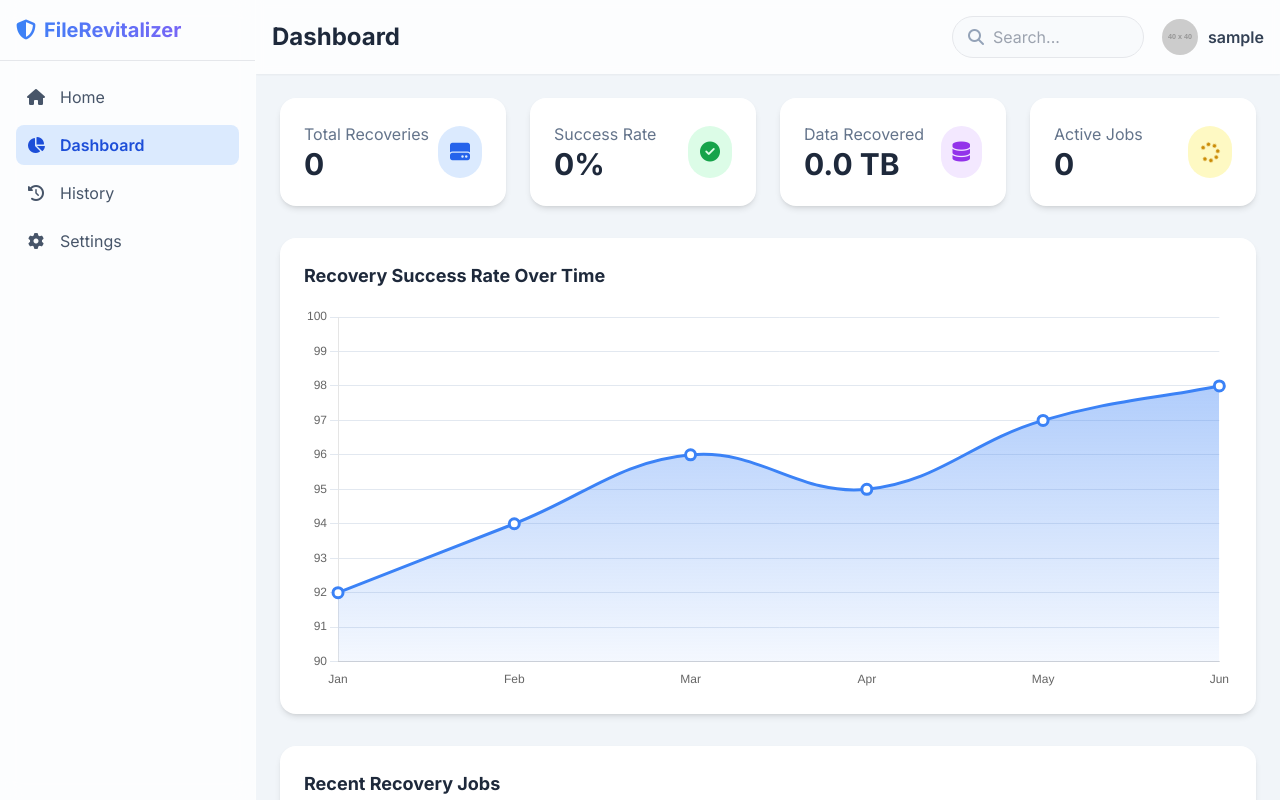
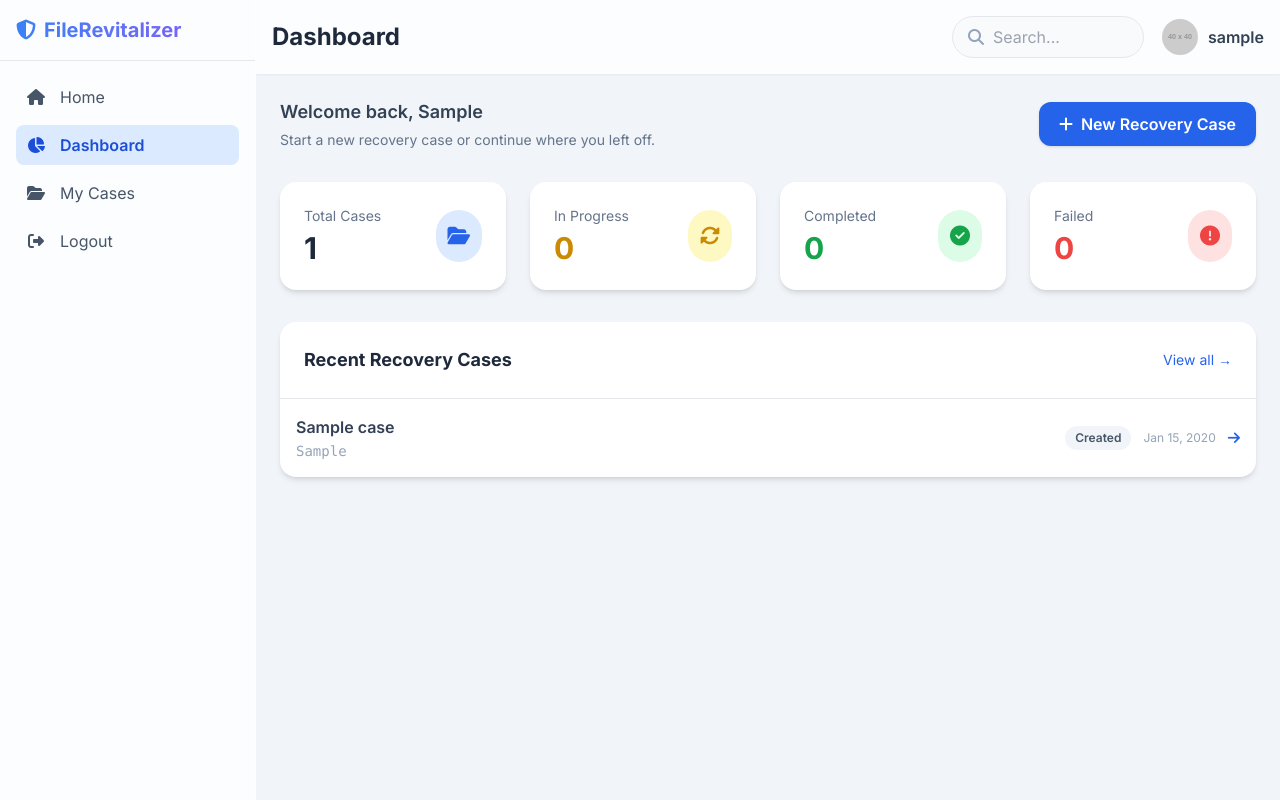
Before and after one commit to iShowError/File-revitalizer, a Django app: page /dashboard/ in a window 1280 px wide. Run offline with Django 5.2, Linux system fonts and the light colour scheme; a user stored in the database is signed in; tables that the repository leaves empty hold one stand-in row (values such as "Sample post"); grey boxes labelled with a size stand in for pictures from a placeholder-image service; data that the repository does not hold is empty; some libraries are stand-ins or nearby versions.

Commit message:
redesign dashboard for case-based recovery flow
Replace legacy BTRFSRecoverySession stats with RecoveryCase counts.
Stat cards now show: total cases, in-progress, completed, failed.
Added New Recovery Case CTA button and recent cases table with state
badges. Removed hardcoded Chart.js chart and fake JS activity list.

```diff
--- a/file_revitalizer/recovery/templates/dashboard.html
+++ b/file_revitalizer/recovery/templates/dashboard.html
@@ -3,10 +3,9 @@
 <head>
     <meta charset="UTF-8">
     <meta name="viewport" content="width=device-width, initial-scale=1.0">
-    <title>File Recovery Dashboard</title>
+    <title>Dashboard — File Revitalizer</title>
     <script src="https://cdn.tailwindcss.com"></script>
     <link rel="stylesheet" href="https://cdnjs.cloudflare.com/ajax/libs/font-awesome/6.4.0/css/all.min.css">
-    <script src="https://cdn.jsdelivr.net/npm/chart.js"></script>
     <style>
         /* Custom Font */
         @import url('https://fonts.googleapis.com/css2?family=Inter:wght@400;500;600;700;800&display=swap');
@@ -80,8 +79,8 @@
                 <ul class="space-y-2">
                     <li><a href="{% url 'home' %}" class="flex items-center p-2 text-slate-600 hover:bg-blue-50 hover:text-blue-600 rounded-lg transition-all"><i class="fas fa-home w-6 text-center mr-3"></i>Home</a></li>
                     <li><a href="{% url 'dashboard' %}" class="flex items-center p-2 bg-blue-100 text-blue-700 font-semibold rounded-lg"><i class="fas fa-chart-pie w-6 text-center mr-3"></i>Dashboard</a></li>
-                    <li><a href="#" class="flex items-center p-2 text-slate-600 hover:bg-blue-50 hover:text-blue-600 rounded-lg transition-all"><i class="fas fa-history w-6 text-center mr-3"></i>History</a></li>
-                    <li><a href="#" class="flex items-center p-2 text-slate-600 hover:bg-blue-50 hover:text-blue-600 rounded-lg transition-all"><i class="fas fa-cog w-6 text-center mr-3"></i>Settings</a></li>
+                    <li><a href="/cases/" class="flex items-center p-2 text-slate-600 hover:bg-blue-50 hover:text-blue-600 rounded-lg transition-all"><i class="fas fa-folder-open w-6 text-center mr-3"></i>My Cases</a></li>
+                    <li><a href="{% url 'logout' %}" class="flex items-center p-2 text-slate-600 hover:bg-red-50 hover:text-red-600 rounded-lg transition-all"><i class="fas fa-sign-out-alt w-6 text-center mr-3"></i>Logout</a></li>
                 </ul>
             </nav>
         </div>
@@ -107,69 +106,112 @@
 
             <!-- Dashboard Content -->
             <main class="p-6">
+
+                <!-- New Case CTA -->
+                <div class="mb-8 flex items-center justify-between">
+                    <div>
+                        <h3 class="text-lg font-semibold text-slate-700">Welcome back, {{ user.first_name|default:user.username }}</h3>
+                        <p class="text-slate-500 text-sm mt-1">Start a new recovery case or continue where you left off.</p>
+                    </div>
+                    <a href="/cases/" class="inline-flex items-center gap-2 bg-blue-600 hover:bg-blue-700 text-white font-semibold px-5 py-2.5 rounded-xl shadow transition-colors">
+                        <i class="fas fa-plus"></i> New Recovery Case
+                    </a>
+                </div>
+
                 <!-- Stats Cards -->
                 <div class="grid grid-cols-1 md:grid-cols-2 lg:grid-cols-4 gap-6 mb-8">
                     <div class="stat-card bg-white p-6 rounded-2xl shadow-md shine-effect reveal">
                         <div class="flex items-center justify-between">
                             <div>
-                                <p class="text-slate-500">Total Recoveries</p>
-                                <h3 class="text-3xl font-bold text-slate-800 number-scramble" data-value="{{ total_recoveries }}">0</h3>
+                                <p class="text-slate-500 text-sm">Total Cases</p>
+                                <h3 class="text-3xl font-bold text-slate-800 mt-1">{{ total_cases }}</h3>
                             </div>
-                            <div class="p-3 rounded-full bg-blue-100 text-blue-600"><i class="fas fa-hdd text-xl"></i></div>
+                            <div class="p-3 rounded-full bg-blue-100 text-blue-600"><i class="fas fa-folder-open text-xl"></i></div>
                         </div>
                     </div>
                     <div class="stat-card bg-white p-6 rounded-2xl shadow-md shine-effect reveal" style="transition-delay: 100ms;">
                         <div class="flex items-center justify-between">
                             <div>
-                                <p class="text-slate-500">Success Rate</p>
-                                <h3 class="text-3xl font-bold text-slate-800">
-                                    <span class="number-scramble" data-value="{{ success_rate }}">0</span>%
-                                </h3>
+                                <p class="text-slate-500 text-sm">In Progress</p>
+                                <h3 class="text-3xl font-bold text-yellow-600 mt-1">{{ active_cases }}</h3>
                             </div>
-                            <div class="p-3 rounded-full bg-green-100 text-green-600"><i class="fas fa-check-circle text-xl"></i></div>
+                            <div class="p-3 rounded-full bg-yellow-100 text-yellow-600"><i class="fas fa-sync-alt text-xl"></i></div>
                         </div>
                     </div>
                     <div class="stat-card bg-white p-6 rounded-2xl shadow-md shine-effect reveal" style="transition-delay: 200ms;">
                         <div class="flex items-center justify-between">
                             <div>
-                                <p class="text-slate-500">Data Recovered</p>
-                                <h3 class="text-3xl font-bold text-slate-800">
-                                    <span class="number-scramble" data-value="{{ data_recovered_tb }}">0</span> TB
-                                </h3>
+                                <p class="text-slate-500 text-sm">Completed</p>
+                                <h3 class="text-3xl font-bold text-green-600 mt-1">{{ completed_cases }}</h3>
                             </div>
-                            <div class="p-3 rounded-full bg-purple-100 text-purple-600"><i class="fas fa-database text-xl"></i></div>
+                            <div class="p-3 rounded-full bg-green-100 text-green-600"><i class="fas fa-check-circle text-xl"></i></div>
                         </div>
                     </div>
                     <div class="stat-card bg-white p-6 rounded-2xl shadow-md shine-effect reveal" style="transition-delay: 300ms;">
                         <div class="flex items-center justify-between">
                             <div>
-                                <p class="text-slate-500">Active Jobs</p>
-                                <h3 class="text-3xl font-bold text-slate-800 number-scramble" data-value="{{ active_jobs }}">0</h3>
+                                <p class="text-slate-500 text-sm">Failed</p>
+                                <h3 class="text-3xl font-bold text-red-500 mt-1">{{ failed_cases }}</h3>
                             </div>
-                            <div class="p-3 rounded-full bg-yellow-100 text-yellow-600"><i class="fas fa-spinner text-xl animate-spin"></i></div>
+                            <div class="p-3 rounded-full bg-red-100 text-red-500"><i class="fas fa-exclamation-circle text-xl"></i></div>
                         </div>
                     </div>
                 </div>
 
-                <!-- Chart -->
-                <div class="bg-white p-6 rounded-2xl shadow-md mb-8 reveal">
-                    <h3 class="text-lg font-bold text-slate-800 mb-4">Recovery Success Rate Over Time</h3>
-                    <div class="relative h-96"><canvas id="recoveryChart"></canvas></div>
+                <!-- Recent Cases -->
+                <div class="bg-white rounded-2xl shadow-md reveal">
+                    <div class="p-6 border-b flex items-center justify-between">
+                        <h3 class="text-lg font-bold text-slate-800">Recent Recovery Cases</h3>
+                        <a href="/cases/" class="text-sm text-blue-600 hover:underline">View all &rarr;</a>
+                    </div>
+                    {% if recent_cases %}
+                    <div class="divide-y divide-slate-100">
+                        {% for case in recent_cases %}
+                        <div class="p-4 hover:bg-slate-50 transition-colors">
+                            <div class="flex items-center justify-between">
+                                <div class="min-w-0">
+                                    <h4 class="font-semibold text-slate-700 truncate">{{ case.title }}</h4>
+                                    <p class="text-sm text-slate-400 mt-0.5 font-mono truncate">{{ case.device_path }}</p>
+                                </div>
+                                <div class="flex items-center gap-3 ml-4 flex-shrink-0">
+                                    {% if case.state == 'COMPLETE' %}
+                                        <span class="px-2.5 py-1 text-xs font-semibold rounded-full bg-green-100 text-green-700">Complete</span>
+                                    {% elif case.state == 'FAILED' %}
+                                        <span class="px-2.5 py-1 text-xs font-semibold rounded-full bg-red-100 text-red-700">Failed</span>
+                                    {% elif case.state == 'RECOVERING' %}
+                                        <span class="px-2.5 py-1 text-xs font-semibold rounded-full bg-orange-100 text-orange-700">Recovering</span>
+                                    {% elif case.state == 'SCANNING' %}
+                                        <span class="px-2.5 py-1 text-xs font-semibold rounded-full bg-yellow-100 text-yellow-700">Scanning</span>
+                                    {% elif case.state == 'ANALYZED' %}
+                                        <span class="px-2.5 py-1 text-xs font-semibold rounded-full bg-blue-100 text-blue-700">Analyzed</span>
+                                    {% else %}
+                                        <span class="px-2.5 py-1 text-xs font-semibold rounded-full bg-slate-100 text-slate-600">Created</span>
+                                    {% endif %}
+                                    <span class="text-slate-400 text-xs">{{ case.created_at|date:"M d, Y" }}</span>
+                                    <a href="/cases/{{ case.pk }}/" class="text-blue-600 hover:text-blue-800 text-sm"><i class="fas fa-arrow-right"></i></a>
+                                </div>
+                            </div>
+                        </div>
+                        {% endfor %}
+                    </div>
+                    {% else %}
+                    <div class="p-12 text-center">
+                        <i class="fas fa-folder-open text-4xl text-slate-300 mb-3"></i>
+                        <p class="text-slate-500 mb-4">No recovery cases yet.</p>
+                        <a href="/cases/" class="inline-flex items-center gap-2 bg-blue-600 hover:bg-blue-700 text-white font-semibold px-4 py-2 rounded-lg transition-colors">
+                            <i class="fas fa-plus"></i> Create your first case
+                        </a>
+                    </div>
+                    {% endif %}
                 </div>
 
-                <!-- Recent Activity -->
-                <div class="bg-white rounded-2xl shadow-md reveal">
-                    <div class="p-6 border-b"><h3 class="text-lg font-bold text-slate-800">Recent Recovery Jobs</h3></div>
-                    <div class="divide-y divide-slate-100">
-                        <!-- Activity Items will be dynamically added here by JS -->
-                    </div>
-                </div>
             </main>
         </div>
     </div>
 
     <script>
-        // --- NUMBER SCRAMBLE EFFECT ---
+        // --- SCROLL REVEAL ---
+        // (NumberScramble removed — stats now rendered server-side)
         class NumberScramble {
             constructor(el) {
                 this.el = el;
@@ -266,95 +308,7 @@
                     });
                 }
             });
-            // --- ADVANCED CHART.JS IMPLEMENTATION ---
-            const chartCtx = document.getElementById('recoveryChart').getContext('2d');
-            const gradient = chartCtx.createLinearGradient(0, 0, 0, 400);
-            gradient.addColorStop(0, 'rgba(59, 130, 246, 0.5)');
-            gradient.addColorStop(1, 'rgba(59, 130, 246, 0)');
-            const recoveryChart = new Chart(chartCtx, {
-                type: 'line',
-                data: {
-                    labels: ['Jan', 'Feb', 'Mar', 'Apr', 'May', 'Jun'],
-                    datasets: [{
-                        label: 'Success Rate',
-                        data: [92, 94, 96, 95, 97, 98],
-                        backgroundColor: gradient,
-                        borderColor: '#3b82f6',
-                        borderWidth: 3,
-                        pointBackgroundColor: '#fff',
-                        pointBorderColor: '#3b82f6',
-                        pointHoverBackgroundColor: '#3b82f6',
-                        pointHoverBorderColor: '#fff',
-                        pointRadius: 5,
-                        pointHoverRadius: 8,
-                        fill: true,
-                        tension: 0.4,
-                    }]
-                },
-                options: {
-                    responsive: true,
-                    maintainAspectRatio: false,
-                    animation: {
-                        duration: 1500,
-                        easing: 'easeInOutQuart'
-                    },
-                    scales: {
-                        y: { beginAtZero: false, min: 90, max: 100, grid: { color: '#e2e8f0' } },
-                        x: { grid: { display: false } }
-                    },
-                    plugins: {
-                        legend: { display: false },
-                        tooltip: {
-                            enabled: true,
-                            backgroundColor: '#1e293b',
-                            titleFont: { size: 14, weight: 'bold' },
-                            bodyFont: { size: 12 },
-                            padding: 12,
-                            cornerRadius: 8,
-                            displayColors: false,
-                            callbacks: {
-                                label: (context) => `Success Rate: ${context.raw}%`
-                            }
-                        }
-                    },
-                    interaction: {
-                        intersect: false,
-                        mode: 'index',
-                    },
-                }
-            });
-            // --- DYNAMIC RECENT ACTIVITY LIST ---
-            const activityContainer = document.querySelector('.divide-y');
-            const activities = [
-                { file: 'server_backup.img', type: 'BTRFS', size: '120 GB', status: 'Completed', time: '2 hours ago' },
-                { file: 'user_partition.dd', type: 'XFS', size: '80 GB', status: 'In Progress', time: '5 hours ago' },
-                { file: 'external_drive.img', type: 'RAW', size: '500 GB', status: 'Failed', time: '1 day ago' },
-                { file: 'database_dump.bin', type: 'BTRFS', size: '60 GB', status: 'Completed', time: '2 days ago' },
-            ];
-            const statusClasses = {
-                'Completed': 'bg-green-100 text-green-800',
-                'In Progress': 'bg-yellow-100 text-yellow-800',
-                'Failed': 'bg-red-100 text-red-800',
-            };
-
-            activities.forEach((activity, index) => {
-                const item = document.createElement('div');
-                item.className = 'p-4 hover:bg-slate-50 transition-colors reveal';
-                item.style.transitionDelay = `${index * 100 + 500}ms`;
-                item.innerHTML = `
-                    <div class="flex justify-between items-center">
-                        <div>
-                            <h4 class="font-semibold text-slate-700">${activity.file}</h4>
-                            <p class="text-sm text-slate-500">${activity.type} &bull; ${activity.size}</p>
-                        </div>
-                        <div class="flex items-center space-x-4">
-                            <span class="px-3 py-1 text-sm rounded-full ${statusClasses[activity.status]}">${activity.status}</span>
-                            <span class="text-slate-500 text-sm">${activity.time}</span>
-                        </div>
-                    </div>
-                `;
-                activityContainer.appendChild(item);
-            });
+            // Recent cases are rendered server-side — no JS needed for the table.
         });
     </script>
 </body>
--- a/file_revitalizer/recovery/views.py
+++ b/file_revitalizer/recovery/views.py
@@ -37,28 +37,14 @@ def home(request):
 @login_required
 def dashboard(request):
     """Render the dashboard page"""
-    # Get or create user profile to ensure we have stats
-    profile, created = UserProfile.objects.get_or_create(user=request.user)
-
-    # Calculate stats
-    sessions = BTRFSRecoverySession.objects.filter(user=request.user)
-    total_recoveries = sessions.count()
-    active_jobs = sessions.filter(status='active').count()
-    completed_jobs = sessions.filter(status='completed').count()
-
-    # Calculate success rate
-    success_rate = 0
-    if total_recoveries > 0:
-        success_rate = int((completed_jobs / total_recoveries) * 100)
-
-    # Calculate recovered data in TB (roughly)
-    data_recovered_tb = round(profile.bytes_recovered / (1024**4), 2)
+    cases = RecoveryCase.objects.filter(user=request.user)
 
     context = {
-        'total_recoveries': total_recoveries,
-        'active_jobs': active_jobs,
-        'success_rate': success_rate,
-        'data_recovered_tb': data_recovered_tb,
+        'total_cases': cases.count(),
+        'active_cases': cases.filter(state__in=['SCANNING', 'RECOVERING', 'ANALYZED']).count(),
+        'completed_cases': cases.filter(state='COMPLETE').count(),
+        'failed_cases': cases.filter(state='FAILED').count(),
+        'recent_cases': cases.order_by('-created_at')[:5],
     }
 
     return render(request, 'dashboard.html', context)
```
